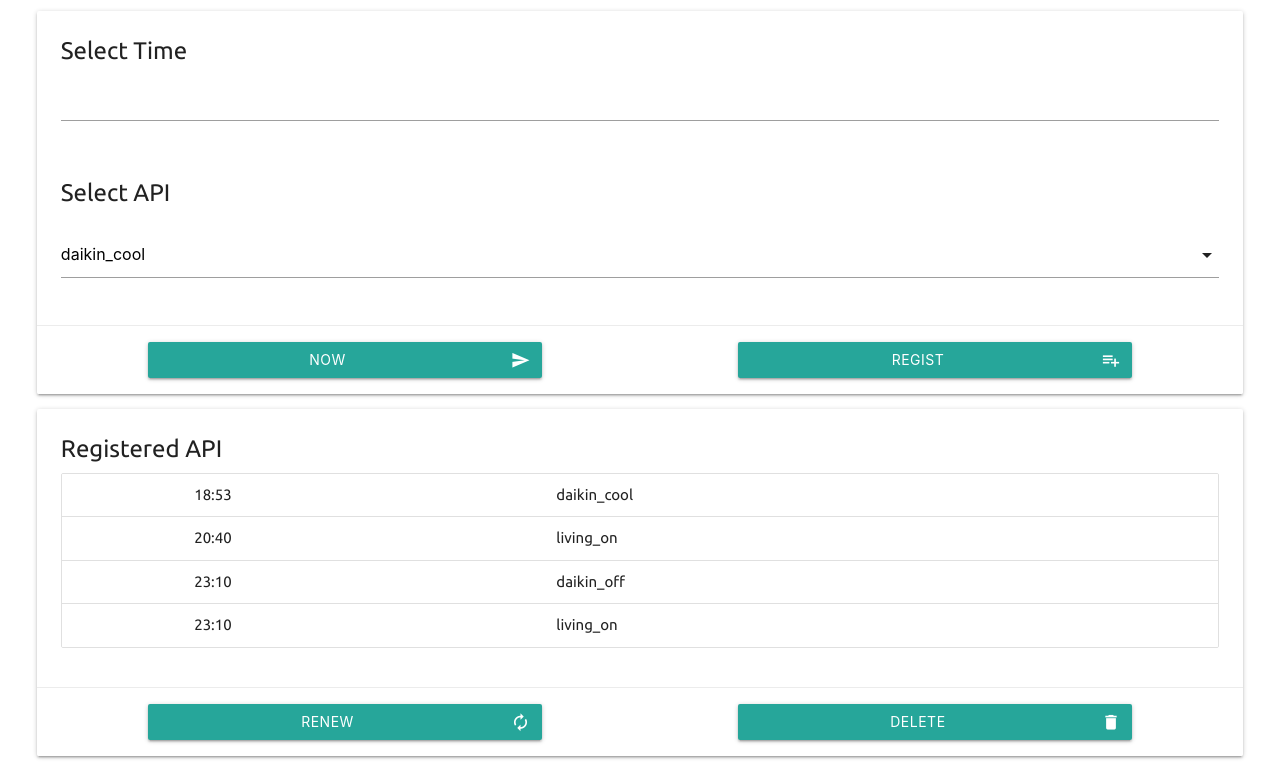
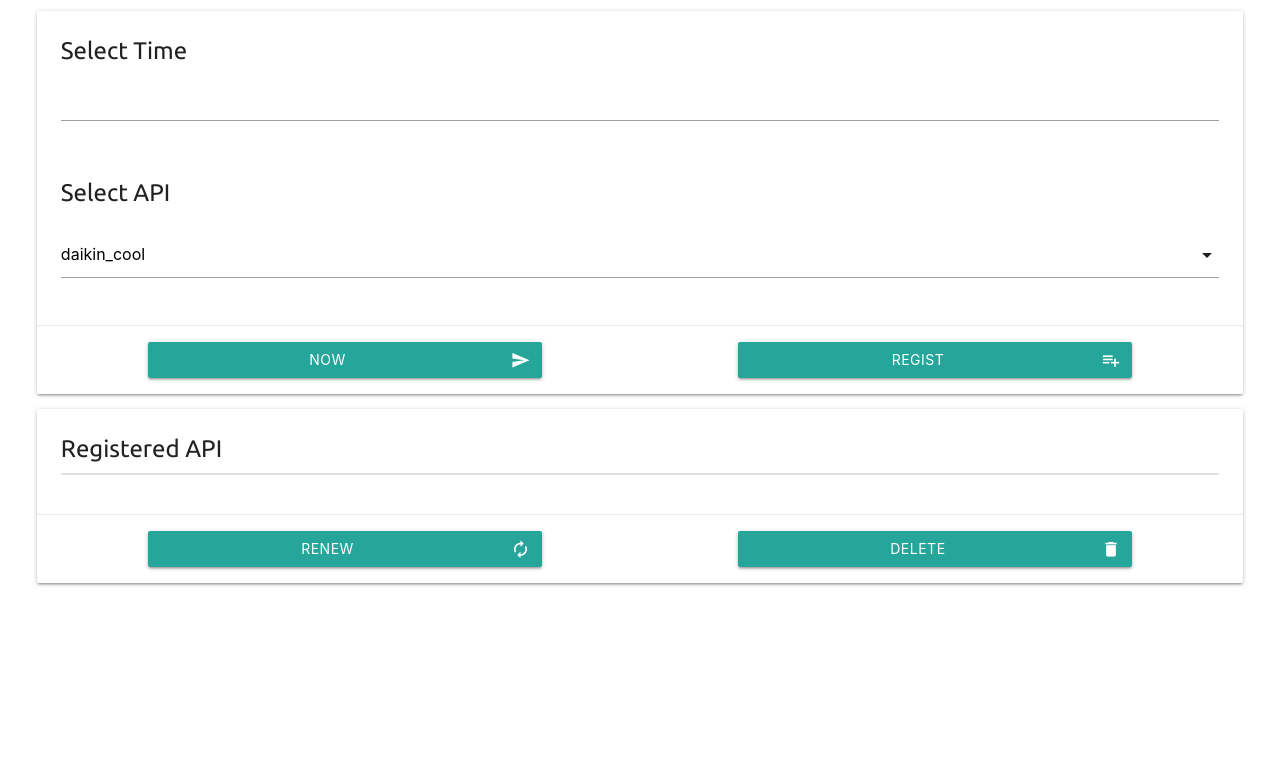
Before and after one commit to adeliae1316/schedule, a plain HTML site: page index.html in a window 1280 px wide. Shown: the part 108-879 px from the top of the page. After the commit the page ends 800 px from the top, so only its background shows below. Drawn offline with nearby package versions, Linux system fonts and the light colour scheme.

Commit message:
delete sample list

```diff
--- a/index.html
+++ b/index.html
@@ -75,28 +75,7 @@
         <div class="card">
           <div class="card-content">
             <span class="card-title">Registered API</span>
-            <div class="collection">
-              <div class="collection-item registered-item row">
-                <div class="col s3 m3 l3 ta-center"><p>18:53</p></div>
-                <div class="col s2 m2 l2"></div>
-                <div class="col s7 m7 l7"><p>daikin_cool</p></div>
-              </div>
-              <div class="collection-item registered-item row">
-                <div class="col s3 m3 l3 ta-center"><p>20:40</p></div>
-                <div class="col s2 m2 l2"></div>
-                <div class="col s7 m7 l7"><p>living_on</p></div>
-              </div>
-              <div class="collection-item registered-item row">
-                <div class="col s3 m3 l3 ta-center"><p>23:10</p></div>
-                <div class="col s2 m2 l2"></div>
-                <div class="col s7 m7 l7"><p>daikin_off</p></div>
-              </div>
-              <div class="collection-item registered-item row">
-                <div class="col s3 m3 l3 ta-center"><p>23:10</p></div>
-                <div class="col s2 m2 l2"></div>
-                <div class="col s7 m7 l7"><p>living_on</p></div>
-              </div>
-            </div>
+            <div class="collection" id="schedule_list"></div>
           </div>
           <div class="card-action">
             <div class="row">
```
